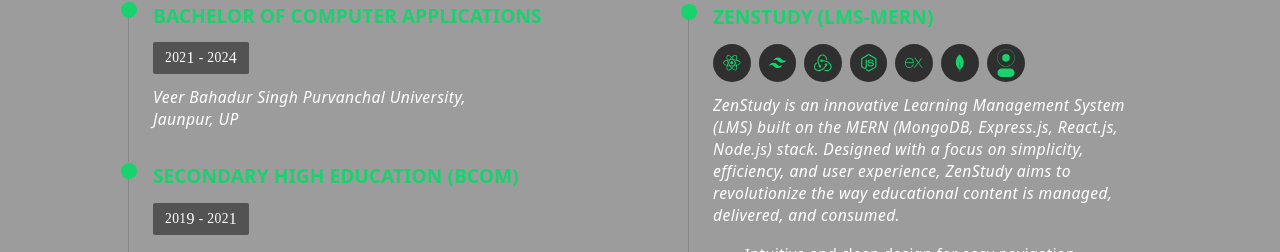
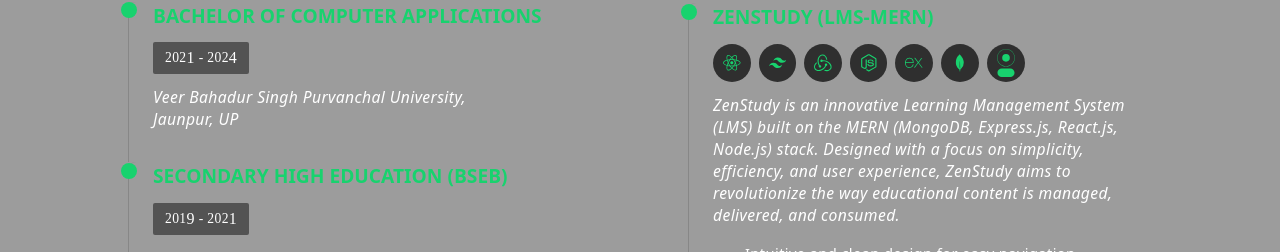
Before and after one commit to webakash1806/Akash-Singh, a React (Vite) app: page / in a window 1280 px wide. Shown: the part 2116-2368 px from the top of the page. Built offline with nearby package versions, Linux system fonts and the light colour scheme; a web font is replaced by a local one.

Commit message:
Fixed some issue

```diff
--- a/src/Pages/Home.jsx
+++ b/src/Pages/Home.jsx
@@ -48,7 +48,7 @@
                     <p className='text-[#f2f2f2] text-center font-poppins text-[0.975rem] md:text-[1.1rem] lg:text-[1.2rem] max-w-[30rem] lg:max-w-[40rem] tracking-wide p-1  my-2 md:my-4 md:leading-7 lg:leading-8'>Highly motivated and detail-oriented
                         MERN Stack Web Developer with a strong foundation in front-end and back-end technologies.</p>
 
-                    <Link target='_blank' to="https://drive.google.com/file/d/1r3DyCAMkcAeIE4uch_iv_6wC15jZC0Tw/view?usp=sharing" className="flex items-center justify-center w-full h-20 cursor-pointer">
+                    <Link target='_blank' to="https://drive.google.com/file/d/1Y4voVRQDa_1K9KNsofw0-Vs3GtoetxFp/view?usp=sharing" className="flex items-center justify-center w-full h-20 cursor-pointer">
                         <div
                             className="relative inline-flex items-center justify-start py-[10px] pl-4 pr-12 overflow-hidden font-semibold text-[#00b153] transition-all duration-150 ease-in-out rounded shadow hover:pl-10 hover:pr-6 bg-gray-50 dark:bg-gray-700 dark:text-white dark:hover:text-gray-200 dark:shadow-none group"
                         >
--- a/src/Pages/Resume.jsx
+++ b/src/Pages/Resume.jsx
@@ -75,7 +75,7 @@
 
                         <div data-aos="fade-up" className='text-white relative  flex flex-col gap-3 pb-3 pl-6 ml-2 border-l-[1.6px] border-[#808080c1] rounded-t-lg' >
                             <div className='w-4 absolute left-[-8.5px] top-[0.5px] h-4 rounded-full bg-[#18D26E]'></div>
-                            <h3 data-aos="fade-up" className='text-[1.2rem] font-semibold text-[#18D26E]'>SECONDARY HIGH EDUCATION (BCOM)</h3>
+                            <h3 data-aos="fade-up" className='text-[1.2rem] font-semibold text-[#18D26E]'>SECONDARY HIGH EDUCATION (BSEB)</h3>
                             <div data-aos="fade-up" className='bg-[#3a3a3abe] w-fit px-3 py-1 rounded-sm'>
                                 <p className='text-[0.85rem] font-cor flex items-center tracking-wide'>201<span className='text-[1rem] pr-1'>9</span> - 202<span className='text-[1rem]'>1</span></p>
                             </div>
```
